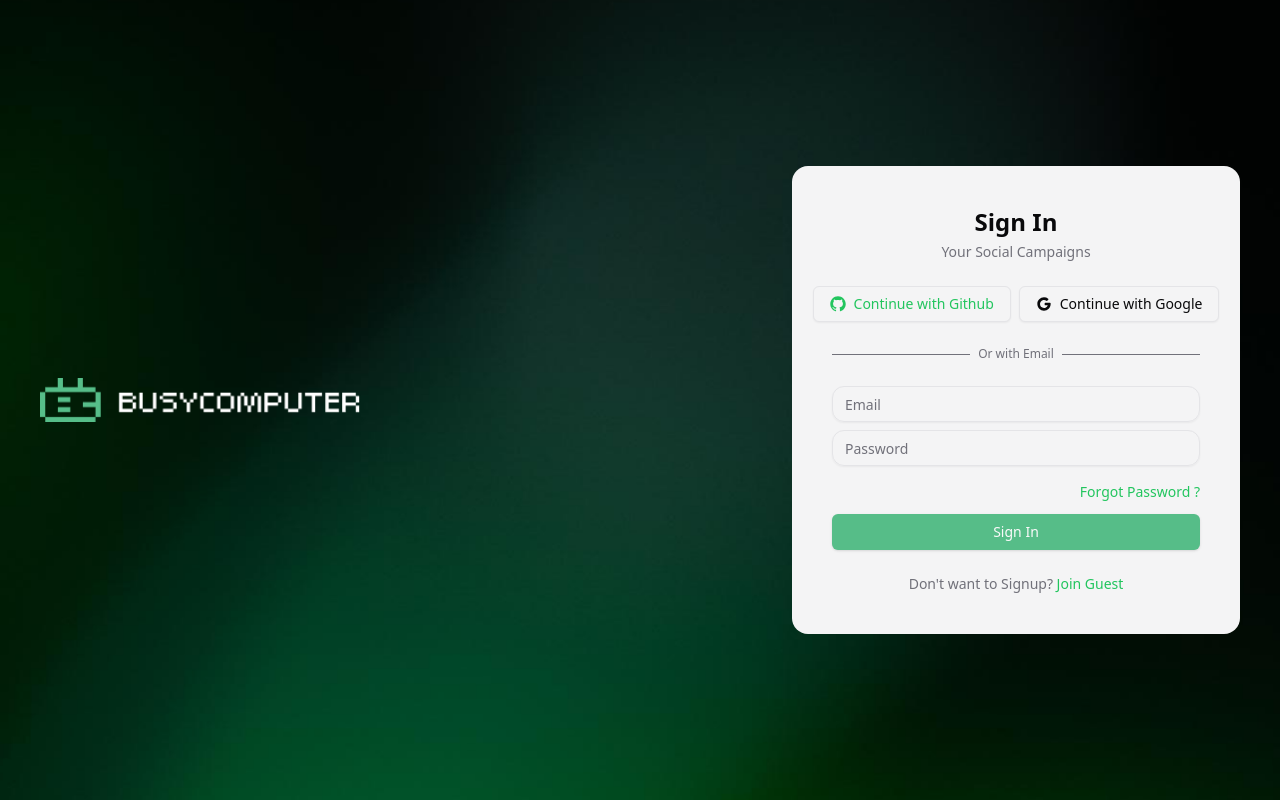
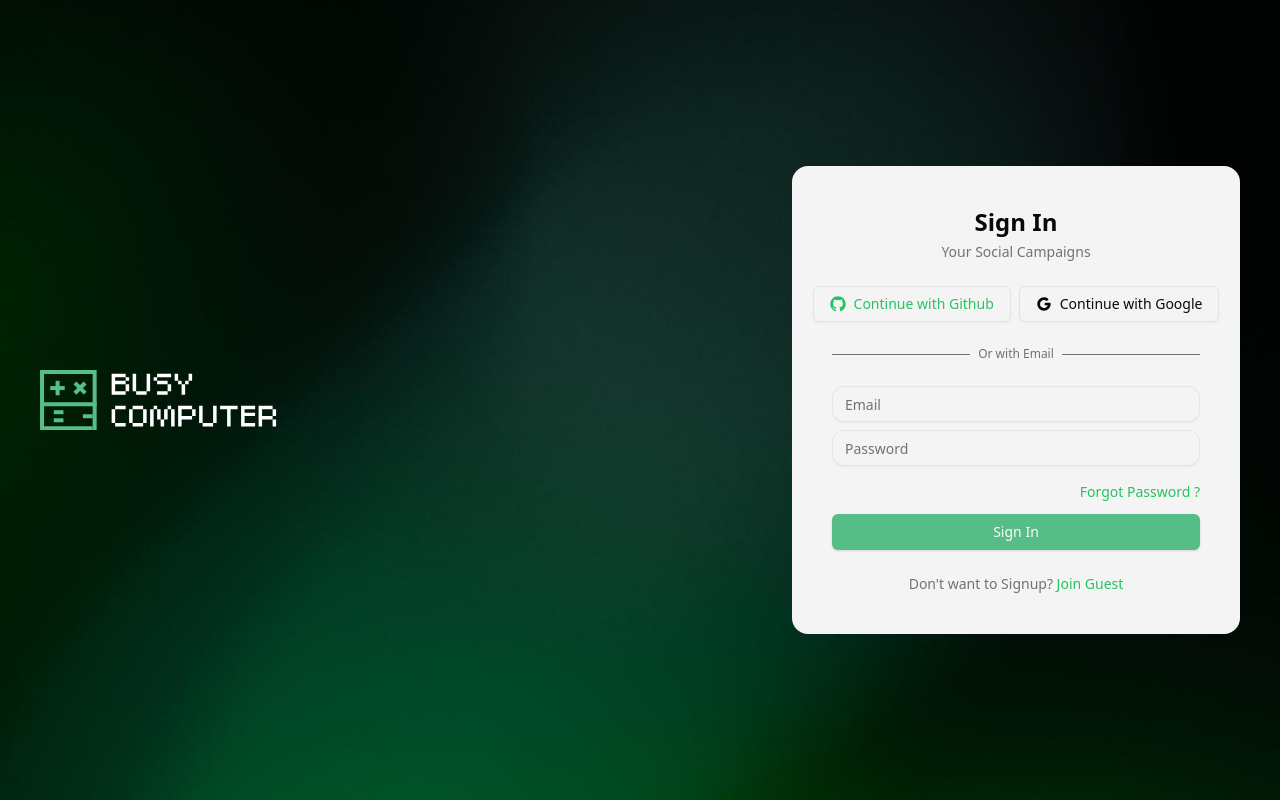
Before and after one commit to busycomputer/app, a Next.js app: page /auth/sign-in in a window 1280 px wide. Built offline with nearby package versions, Linux system fonts and the light colour scheme.

Commit message:
feat: added logo

```diff
--- a/src/app/(auth)/auth/sign-in/page.tsx
+++ b/src/app/(auth)/auth/sign-in/page.tsx
@@ -1,9 +1,10 @@
 'use client'
 
-import Image from 'next/image'
 import authBgImage from '@/assets/images/bg-image.png'
 import Logo from '@/assets/images/logo_Image.png'
 import Bounded from '@/components/elements/Bounded'
+import BzLogo from '@/components/Icons/bz-logo'
+import Image from 'next/image'
 import AuthFlow from './auth-flow'
 export default function LoginPage() {
   return (
@@ -14,7 +15,7 @@
       <Bounded className="h-full w-full">
         <div className="flex h-full w-full items-center justify-between gap-4">
           <div className="hidden max-w-[250px] md:block md:max-w-xs">
-            <Image src={Logo.src} alt="Auth background gradient" width={1920} height={1080} />
+            <BzLogo />
           </div>
           <div className="flex h-full w-full items-center justify-center md:justify-end">
             {/* Auth flow starts here. */}
--- /dev/null
+++ b/src/components/Icons/bz-logo.tsx
@@ -0,0 +1,84 @@
+import React from 'react'
+
+export default function BzLogo() {
+  return (
+    <svg
+      className='w-full h-full'
+      viewBox="0 0 259 66"
+      fill="none"
+      xmlns="http://www.w3.org/2000/svg"
+    >
+      <path
+        d="M93.657 11.7384V15.5461H82.1713V23.1614H93.657V26.9691H78.3428V4.12299H93.657V7.93068H82.1713V11.7384H93.657ZM97.4856 11.7384H93.657V7.93068H97.4856V11.7384ZM93.657 23.1614V15.5461H97.4856V23.1614H93.657Z"
+        fill="white"
+      />
+      <path
+        d="M105.143 23.1614H101.314V4.12299H105.143V23.1614ZM116.629 23.1614V26.9691H105.143V23.1614H116.629ZM116.629 4.12299H120.457V23.1614H116.629V4.12299Z"
+        fill="white"
+      />
+      <path
+        d="M124.285 7.93068H128.114V11.7384H124.285V7.93068ZM128.114 7.93068V4.12299H143.428V7.93068H128.114ZM128.114 15.5461V11.7384H139.599V15.5461H128.114ZM139.599 23.1614V26.9691H128.114V23.1614H139.599ZM139.599 23.1614V15.5461H143.428V23.1614H139.599Z"
+        fill="white"
+      />
+      <path
+        d="M151.078 4.12299V11.7384H147.249V4.12299H151.078ZM151.078 11.7384H154.906V15.5461H151.078V11.7384ZM154.906 15.5461H158.735V26.9691H154.906V15.5461ZM158.735 15.5461V11.7384H162.563V15.5461H158.735ZM162.563 4.12299H166.392V11.7384H162.563V4.12299Z"
+        fill="white"
+      />
+      <path
+        d="M82.1801 58.0693H78.3516V42.8386H82.1801V58.0693ZM82.1801 42.8386V39.0309H93.6658V42.8386H82.1801ZM82.1801 61.877V58.0693H93.6658V61.877H82.1801Z"
+        fill="white"
+      />
+      <path
+        d="M101.314 58.0693H97.4854V42.8386H101.314V58.0693ZM101.314 42.8386V39.0309H112.8V42.8386H101.314ZM112.8 58.0693V61.877H101.314V58.0693H112.8ZM112.8 42.8386H116.628V58.0693H112.8V42.8386Z"
+        fill="white"
+      />
+      <path
+        d="M120.457 42.8386H124.286V61.877H120.457V42.8386ZM124.286 39.039H128.114V42.8467H124.286V39.039ZM131.943 54.2617H128.114V42.8386H131.943V54.2617ZM131.943 54.2617H135.771V61.877H131.943V54.2617ZM135.771 42.8386H139.6V54.2617H135.771V42.8386ZM139.592 39.039H143.42V42.8467H139.592V39.039ZM143.42 42.8386H147.249V61.877H143.42V42.8386Z"
+        fill="white"
+      />
+      <path
+        d="M166.391 50.454V54.2617H154.906V61.877H151.077V39.0309H166.391V42.8386H154.906V50.454H166.391ZM166.391 42.8386H170.22V50.454H166.391V42.8386Z"
+        fill="white"
+      />
+      <path
+        d="M177.877 58.0693H174.049V39.0309H177.877V58.0693ZM189.355 58.0693V61.877H177.869V58.0693H189.355ZM189.355 39.039H193.183V58.0774H189.355V39.039Z"
+        fill="white"
+      />
+      <path
+        d="M216.155 39.039V42.8467H208.497V61.8851H204.669V42.8467H197.012V39.039H216.155Z"
+        fill="white"
+      />
+      <path
+        d="M223.811 42.8386V46.6463H235.297V50.454H223.811V58.0693H235.297V61.877H219.982V39.0309H235.297V42.8386H223.811Z"
+        fill="white"
+      />
+      <path
+        d="M254.432 50.454V54.2617H242.947V61.877H239.118V39.0309H254.432V42.8386H242.947V50.454H254.432ZM254.432 42.8386H258.261V50.454H254.432V42.8386ZM254.432 61.877V54.2617H258.261V61.877H254.432Z"
+        fill="white"
+      />
+      <path d="M25.6611 43.9703H15.0371V48.3601H25.6611V43.9703Z" fill="#56BE89" />
+      <path d="M21.4268 27.6725V11.8192H17.0129V27.6725H21.4268Z" fill="#56BE89" />
+      <path
+        d="M51.0087 23.7505L39.7373 12.5406L36.6163 15.6446L47.8876 26.8545L51.0087 23.7505Z"
+        fill="#56BE89"
+      />
+      <path d="M61.9478 35.1989H0V39.5887H61.9478V35.1989Z" fill="#56BE89" />
+      <path d="M61.9478 0H0V4.38976H61.9478V0Z" fill="#56BE89" />
+      <path d="M4.41406 66L4.41406 35.1908H0.000246525L0.000246525 66H4.41406Z" fill="#56BE89" />
+      <path
+        d="M4.41406 35.1989L4.41406 4.38977H0.000249863L0.000249863 35.1989H4.41406Z"
+        fill="#56BE89"
+      />
+      <path d="M61.9482 35.1989V4.38977H57.5344V35.1989H61.9482Z" fill="#56BE89" />
+      <path d="M61.9561 66V35.1908H57.5422V66H61.9561Z" fill="#56BE89" />
+      <path d="M57.5343 61.5941H4.41406V65.9838H57.5343V61.5941Z" fill="#56BE89" />
+      <path d="M25.6611 52.8146H15.0371V57.2043H25.6611V52.8146Z" fill="#56BE89" />
+      <path d="M57.5352 48.3844H46.9111V52.7741H57.5352V48.3844Z" fill="#56BE89" />
+      <path d="M11.1126 21.9326L27.0527 21.9326V17.5429H11.1126V21.9326Z" fill="#56BE89" />
+      <path
+        d="M39.6437 26.9458L50.915 15.7359L47.794 12.6319L36.5226 23.8418L39.6437 26.9458Z"
+        fill="#56BE89"
+      />
+    </svg>
+  )
+}
```
Also changed, not shown: src/components/Icons/busycomputer-logo-row.svg (deleted).
